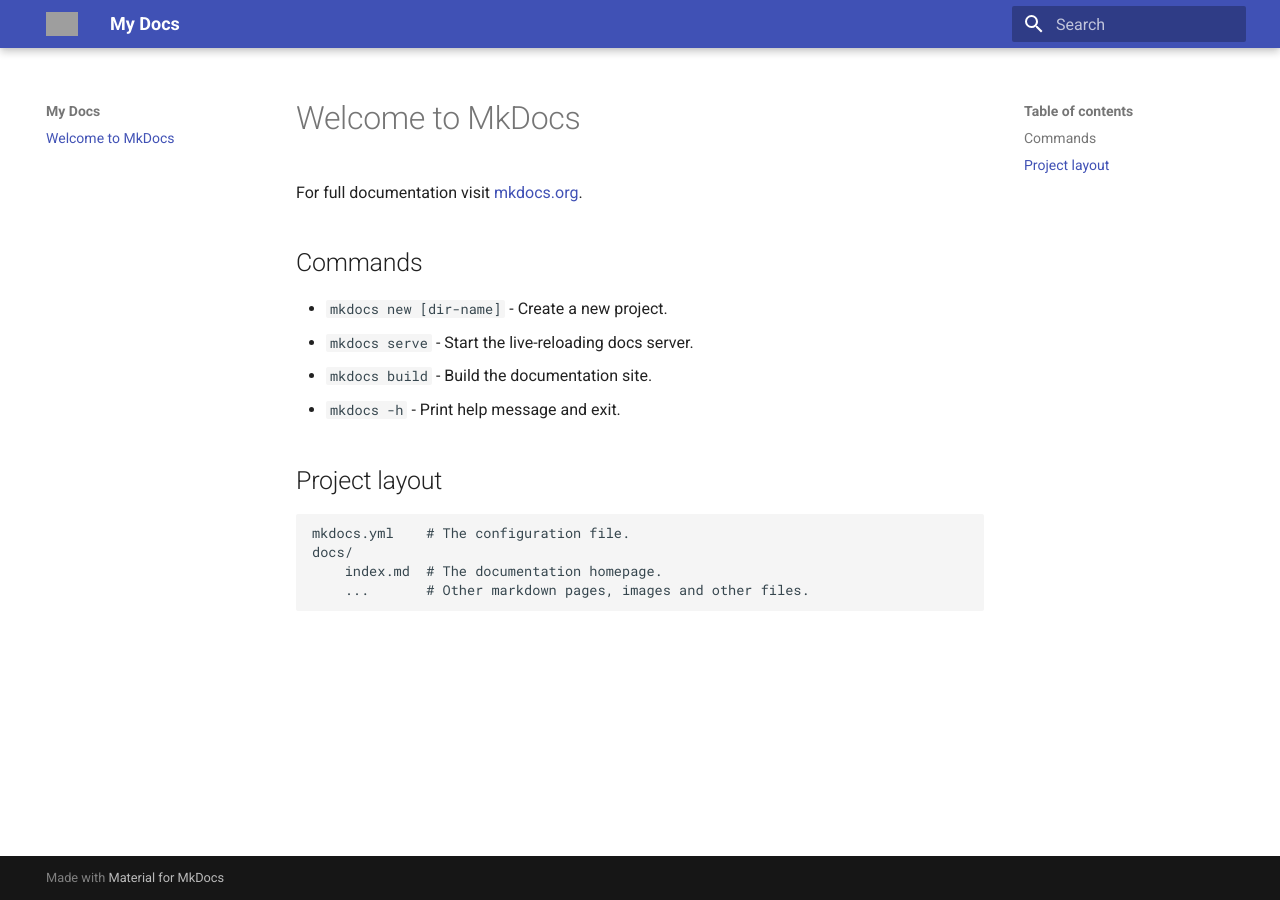
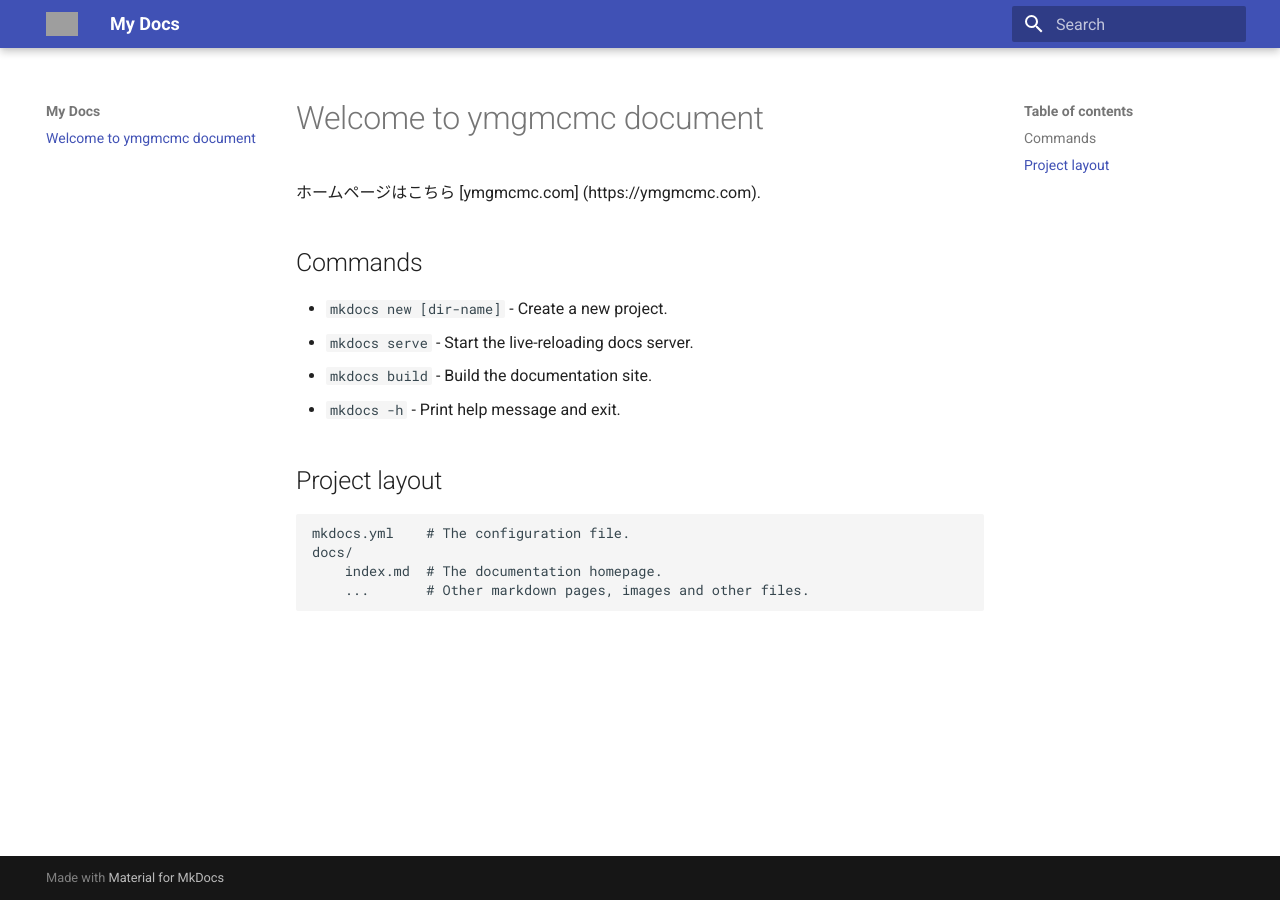
Before and after one commit to naoya-horai/documents, an MkDocs documentation site: the page built from docs/index.md, in a window 1280 px wide. Built offline with MkDocs 1.6.1 and Material for MkDocs 9.7.7, drawn with Linux system fonts in a browser that asks for light colours; grey boxes are pictures that could not be loaded.

Commit message:
change document

```diff
--- a/docs/index.md
+++ b/docs/index.md
@@ -1,6 +1,7 @@
-# Welcome to MkDocs
+# Welcome to ymgmcmc document
 
-For full documentation visit [mkdocs.org](https://www.mkdocs.org).
+ホームページはこちら [ymgmcmc.com]
+(https://ymgmcmc.com).
 
 ## Commands
 
```
